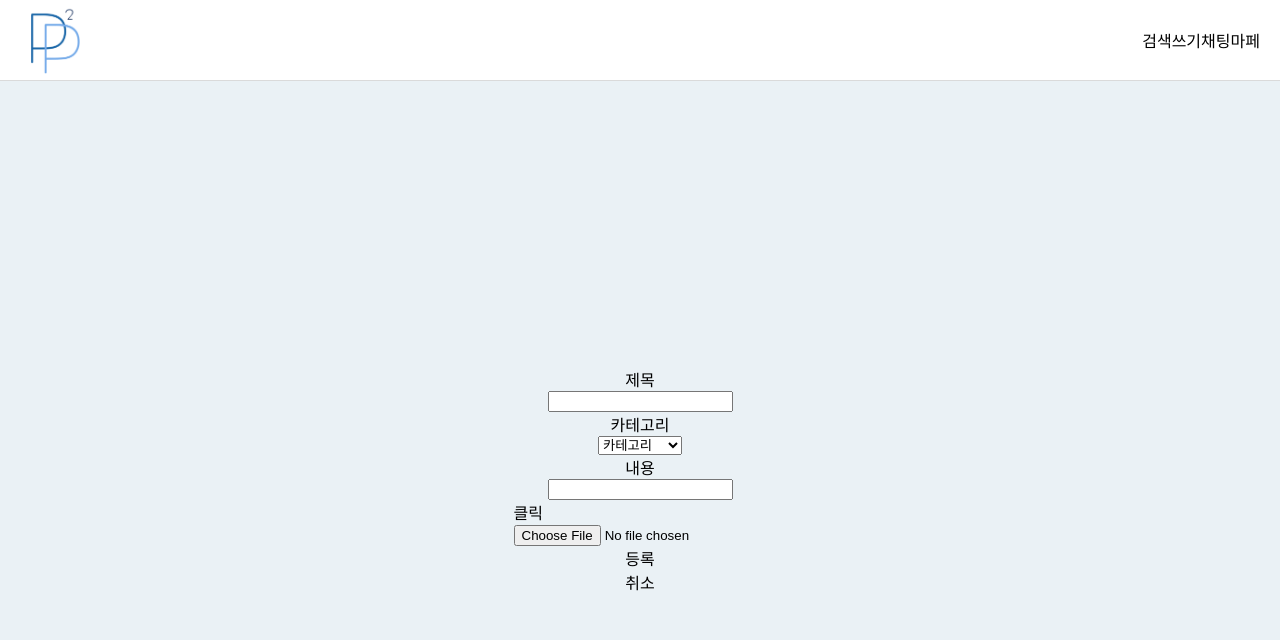
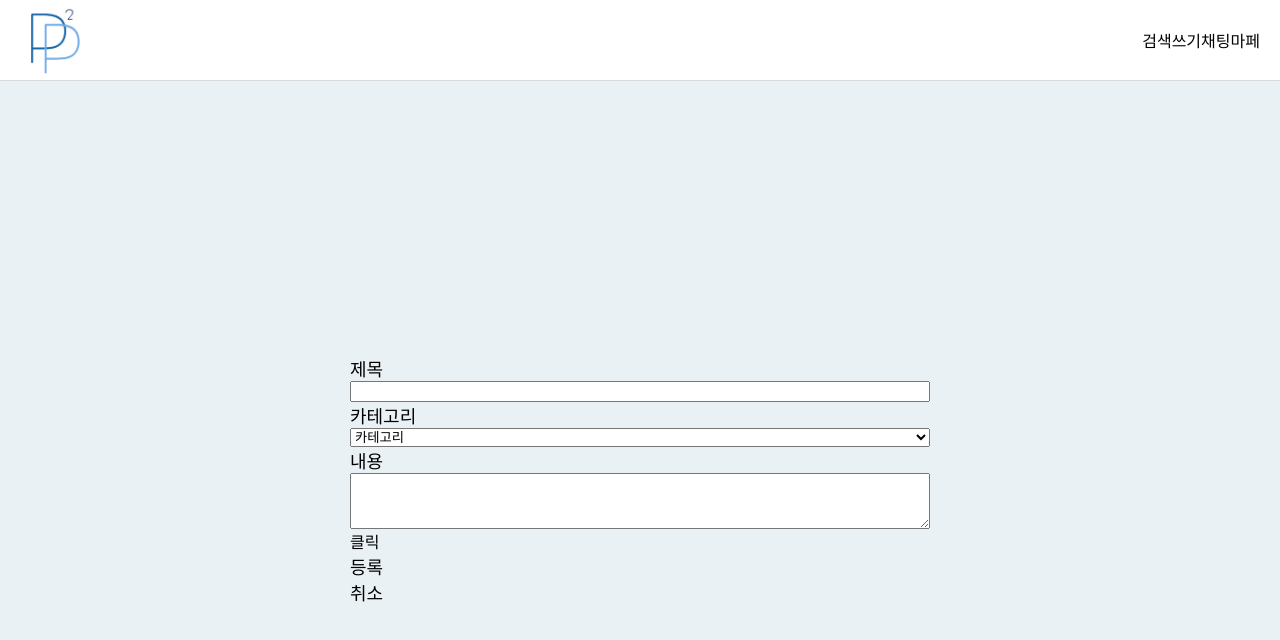
Before and after one commit to Ha-Seong-Seung/P2P_Community, a React (Create React App) app: page /board_write in a window 1280 px wide. Shown: the top 640 px of the page. Built offline with nearby package versions, Linux system fonts and the light colour scheme.

Commit message:
2022.06.23 modify gitignore

```diff
--- a/src/css/board_write.css
+++ b/src/css/board_write.css
@@ -11,5 +11,19 @@
   display: flex;
   flex-direction: column;
   justify-content: center;
-  align-items: center;
+  width: 580px;
 }
+
+.board_write .write span {
+  font-size: 18px;
+}
+
+.board_write .write #chooseFile#file-upload-button {
+  /* width: 580px; */
+  display: none;
+}
+
+.board_write .write #content {
+  min-height: 50px;
+  display: flex;
+}
--- a/src/frontend/js/board_write.js
+++ b/src/frontend/js/board_write.js
@@ -7,7 +7,7 @@ function board_write() {
       <Header />
       <div className='write'>
         <span>제목</span>
-        <input type='text'></input>
+        <input type='text' id='title' ></input>
         <span>카테고리</span>
         <select name="category">
             <option value="">카테고리</option>
@@ -15,14 +15,14 @@ function board_write() {
             <option value="투자결산">투자결산</option>
         </select>
         <span>내용</span>
-        <input type='text'></input>
+        <textarea id='content' />
         <form method='post'>
           <div>
             <label for='chooseFile'>
               클릭
             </label>
           </div>
-          <input type='file' id='chooseFile' name='chooseFile' accept='image/*'></input>
+          <input type='file' id='chooseFile' name='chooseFile' accept='image/*' style={{display:'none'}}></input>
         </form>
         <div className='submit_cancle'>
           <div className='submit_button'>
```
Also changed, not shown: 1 other file (tests, documents, lock files or other folders).
